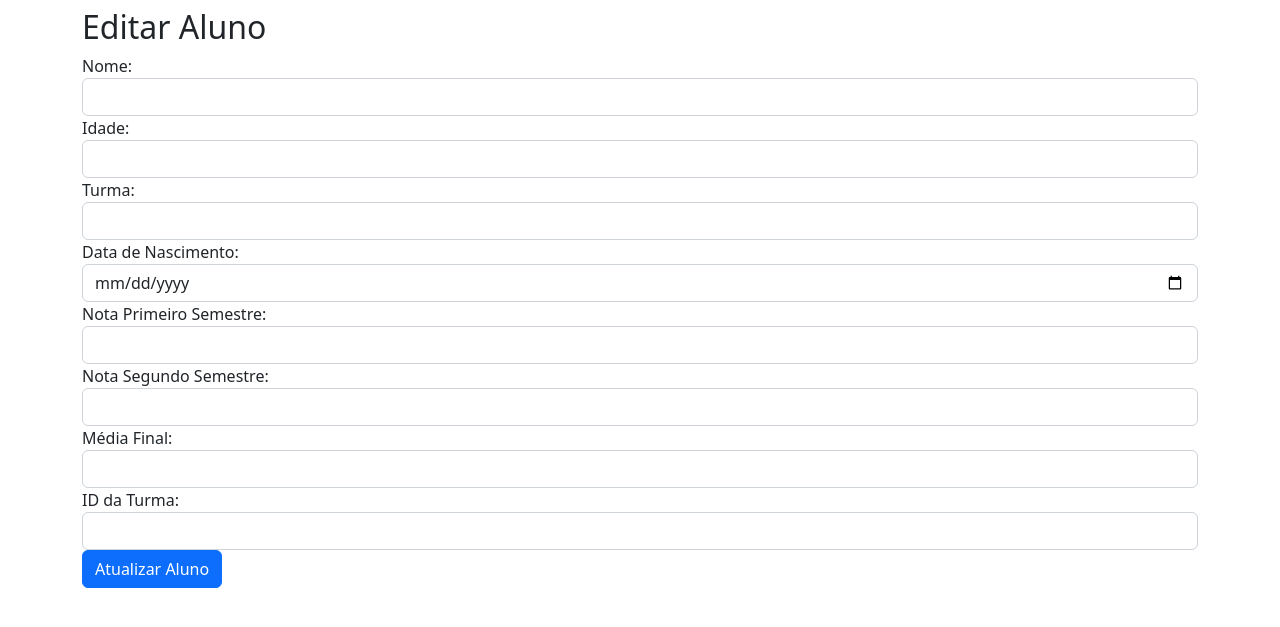
After one commit to caioadauri/education_api, a Flask app: template templates/edit_student.html in a window 1280 px wide. The commit adds this page. Shown: the top 627 px of the page. Run offline with Flask 3, Linux system fonts and the light colour scheme; the template is opened without the code that fills it, so the values that code supplies are empty; some libraries are stand-ins or nearby versions.

Commit message:
add update student

```diff
--- /dev/null
+++ b/templates/edit_student.html
@@ -0,0 +1,47 @@
+{% extends "template.html" %}
+{% block conteudo %}
+
+<h2>Editar Aluno</h2>
+
+<form action="{{ url_for('student.edit_student', id=student.id) }}" method="POST">
+  <div class="form-group">
+    <label for="name">Nome:</label>
+    <input type="text" id="name" name="name" class="form-control" value="{{ student.name }}" required>
+  </div>
+  <div class="form-group">
+    <label for="age">Idade:</label>
+    <input type="number" id="age" name="age" class="form-control" value="{{ student.age }}" required>
+  </div>
+  <div class="form-group">
+    <label for="classroom">Turma:</label>
+    <input type="text" id="classroom" name="classroom" class="form-control" value="{{ student.classroom }}" required>
+  </div>
+  <div class="form-group">
+    <label for="date_of_birth">Data de Nascimento:</label>
+    <input type="date" id="date_of_birth" name="date_of_birth" class="form-control" value="{{ student.date_of_birth }}"
+      required>
+  </div>
+  <div class="form-group">
+    <label for="grade_first_semester">Nota Primeiro Semestre:</label>
+    <input type="text" id="grade_first_semester" name="grade_first_semester" class="form-control"
+      value="{{ student.grade_first_semester }}">
+  </div>
+  <div class="form-group">
+    <label for="grade_second_semester">Nota Segundo Semestre:</label>
+    <input type="text" id="grade_second_semester" name="grade_second_semester" class="form-control"
+      value="{{ student.grade_second_semester }}">
+  </div>
+  <div class="form-group">
+    <label for="average_final">Média Final:</label>
+    <input type="text" id="average_final" name="average_final" class="form-control" value="{{ student.average_final }}">
+  </div>
+  <div class="form-group">
+    <label for="class_id">ID da Turma:</label>
+    <input type="text" id="class_id" name="class_id" class="form-control" value="{{ student.class_id }}">
+  </div>
+
+  <button type="submit" class="btn btn-primary">Atualizar Aluno</button>
+
+</form>
+
+{% endblock %}
--- a/templates/students.html
+++ b/templates/students.html
@@ -3,11 +3,13 @@
 
 <!DOCTYPE html>
 <html lang="pt-br">
+
 <head>
   <meta charset="UTF-8">
   <meta name="viewport" content="width=device-width, initial-scale=1.0">
   <title>Alunos</title>
 </head>
+
 <body>
   <h2>Lista de Alunos</h2>
   <a href="{{ url_for('student.new_student') }}" class="btn btn-primary">Novo Aluno</a>
@@ -36,10 +38,12 @@
         <td>{{ student.grade_first_semester }}</td>
         <td>{{ student.grade_second_semester }}</td>
         <td>{{ student.average_final }}</td>
+        <td><a href="{{ url_for('student.edit_student', id=student.id) }}" class="btn btn-warning">Editar</a></td>
       </tr>
       {% endfor %}
     </tbody>
   </table>
 </body>
+
 </html>
 {% endblock %}
```
Also changed, not shown: controller/student.py (+23 -0 lines). Lines whose indentation alone changed are shown as unchanged.
